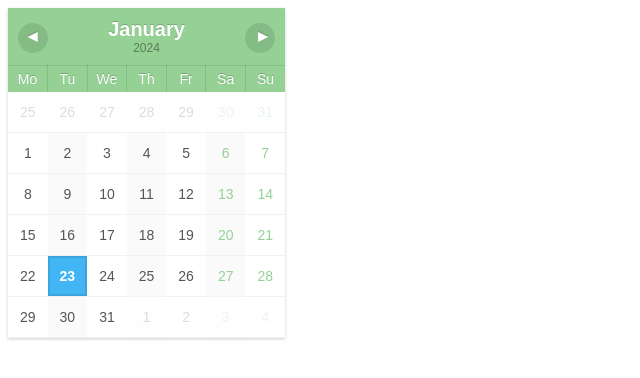
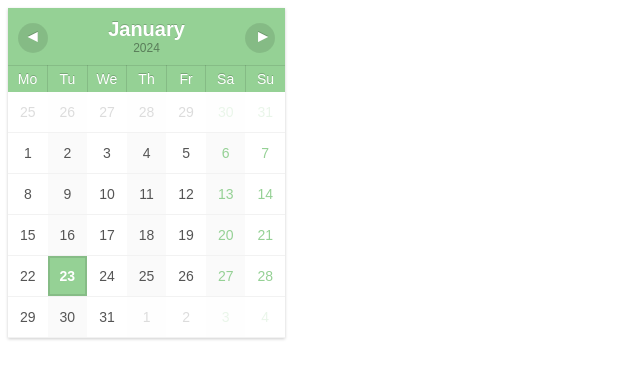
Before and after one commit to charliektt/Notion, a plain HTML site: page index.html in a window 1280 px wide. Shown: the whole page, without its empty margins (0-640 px from the left). Drawn offline with Linux system fonts and the light colour scheme.

Commit message:
Update index.html

```diff
--- a/index.html
+++ b/index.html
@@ -99,7 +99,7 @@ td:nth-child(6)>span {
 }
 td.avui>span {
     font-weight: bold;
-    background-color: #42b6f5;
+    background-color: #95D195;
     color: #fff;
     border: 2px solid rgba(0,0,0,0.1);
 }
```
